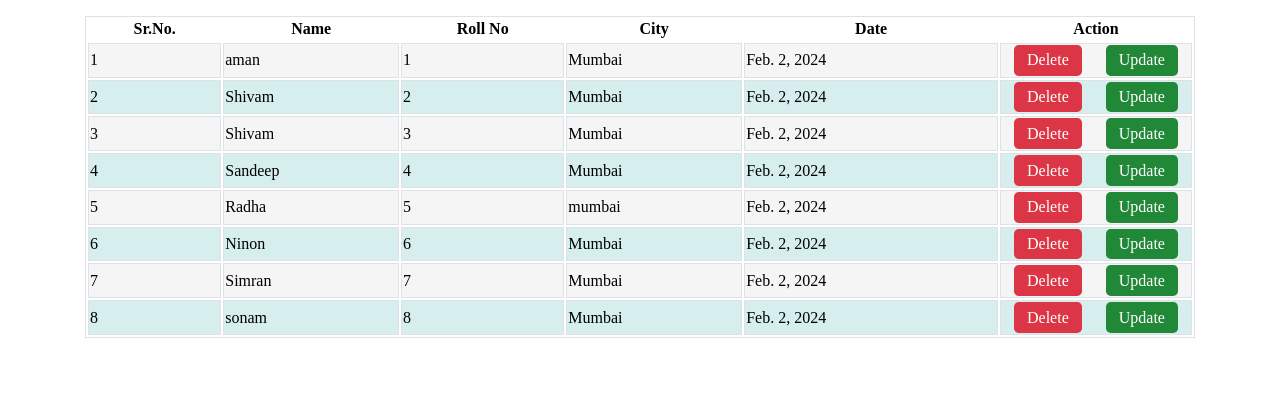
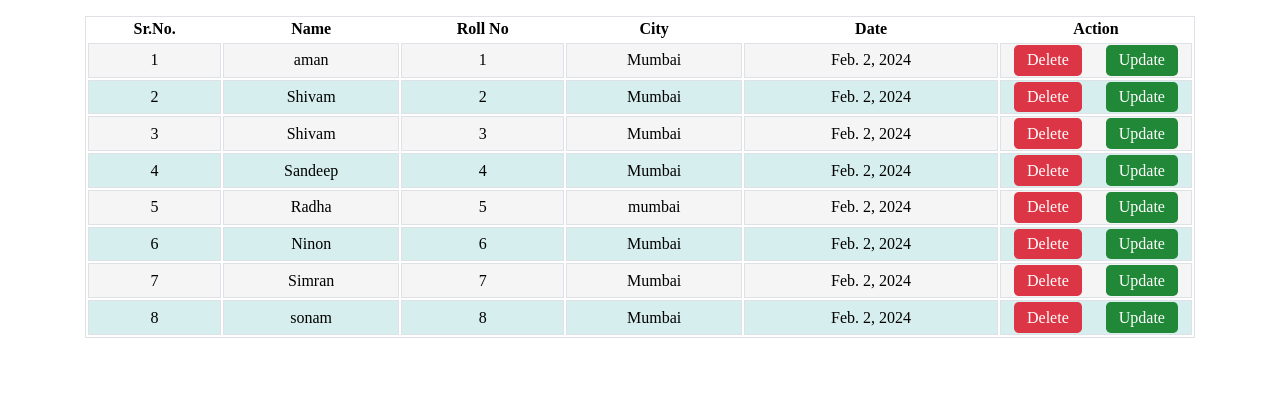
Before and after one commit to sandeepk-480/Simple-django-project, a Django app: page / in a window 1280 px wide. Shown: the part 154-574 px from the top of the page. Run offline with Django 5.2, Linux system fonts and the light colour scheme; data comes from the database, SQL or seed files in the repository.

Commit message:
Update home.css

```diff
--- a/static/app/css/home.css
+++ b/static/app/css/home.css
@@ -1,5 +1,8 @@
 *{
     box-sizing: border-box;
+}
+th, td{
+    text-align: center;
 }
 .header{
     font-size: 1.3em;
```
